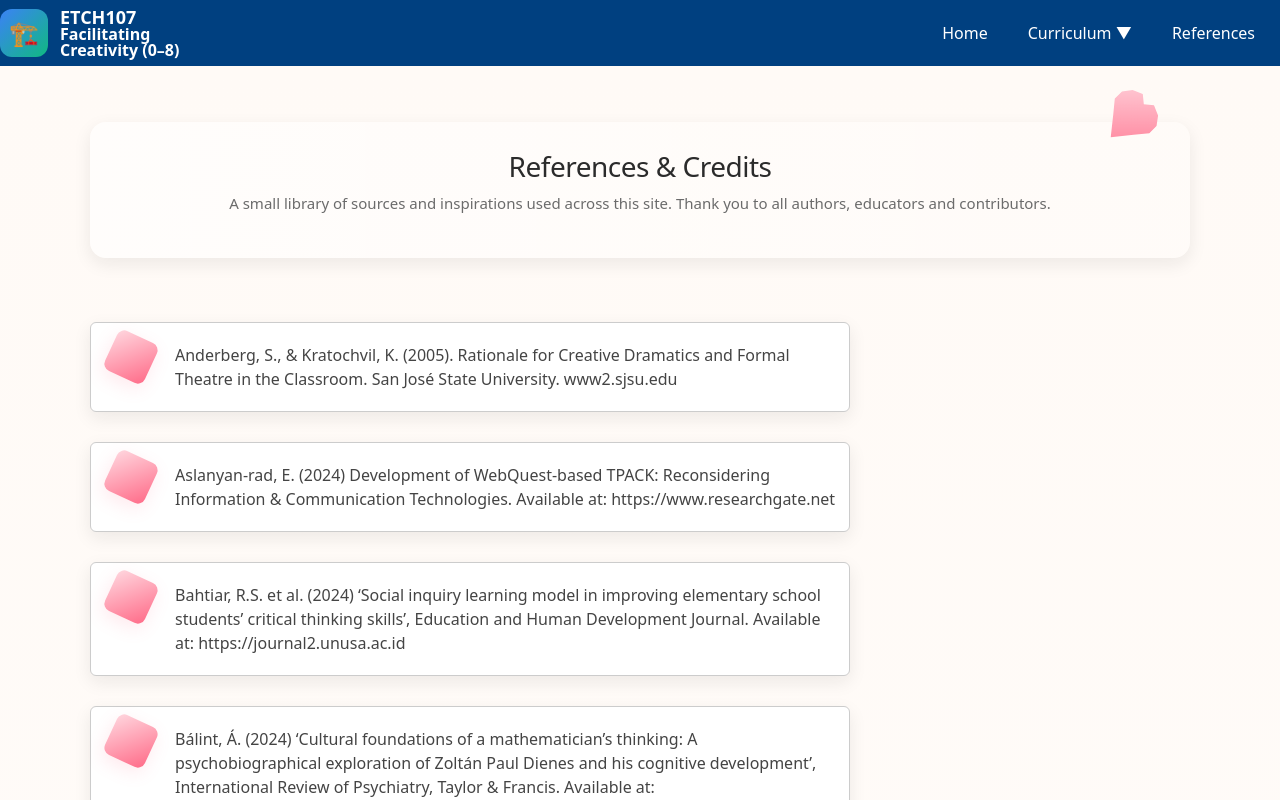
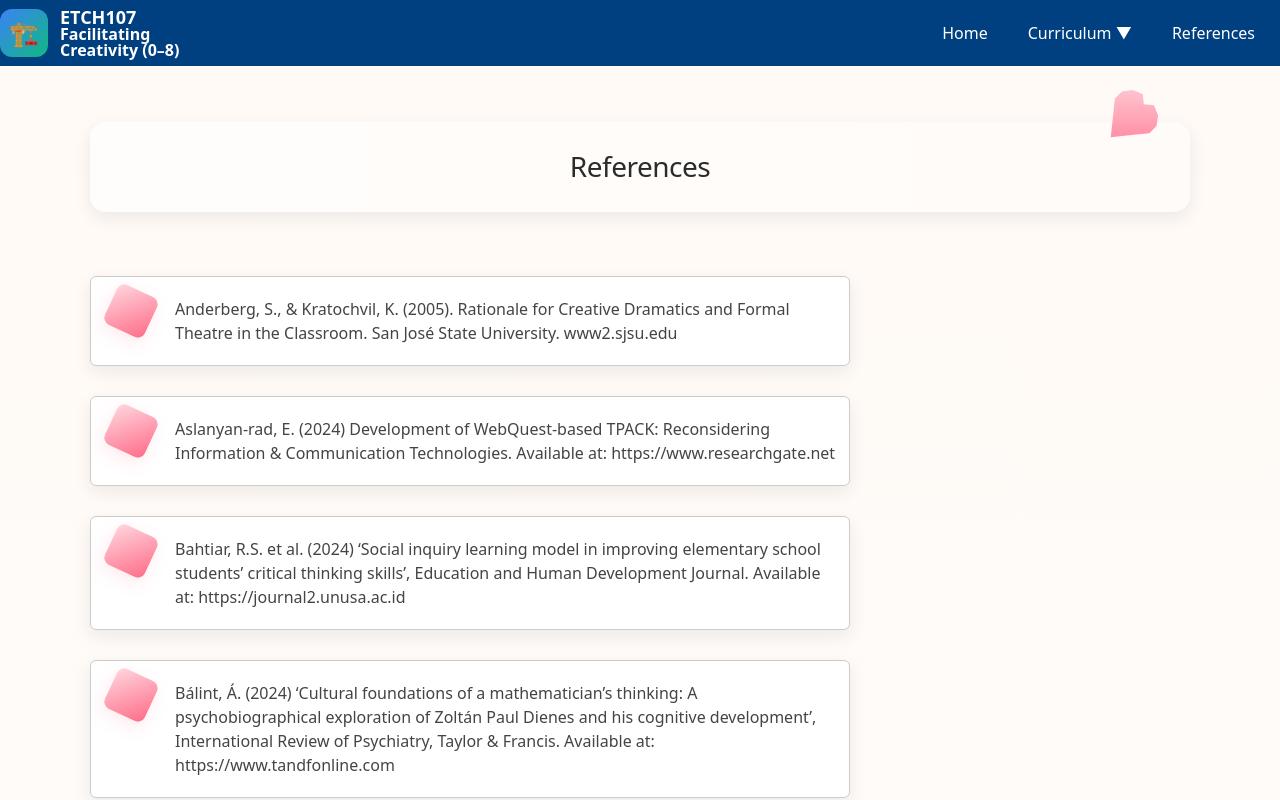
Before and after one commit to KashifShahzad999/Child-School-Curriculum, a React (Vite) app: page /references in a window 1280 px wide. Shown: the top 800 px of the page. Built offline with nearby package versions, Linux system fonts and the light colour scheme.

Commit message:
image set

```diff
--- a/src/Components/References/References.jsx
+++ b/src/Components/References/References.jsx
@@ -120,11 +120,11 @@ export default function HeartReferences() {
       <div className="hero">
         <div className="hero-inner">
           <div className="hero-heart" aria-hidden="true" />
-          <h1 className="hero-title">References & Credits</h1>
-          <p className="hero-sub">
+          <h1 className="hero-title">References</h1>
+          {/* <p className="hero-sub">
             A small library of sources and inspirations used across this site.
             Thank you to all authors, educators and contributors.
-          </p>
+          </p> */}
         </div>
       </div>
 
@@ -162,12 +162,12 @@ export default function HeartReferences() {
         </aside> */}
       </main>
 
-      <footer className="hr-footer">
+      {/* <footer className="hr-footer">
         <p>
           Want to add a reference? Email{" "}
           <a href="mailto:you@example.com">you@example.com</a>
         </p>
-      </footer>
+      </footer> */}
     </div>
   );
 }
```
